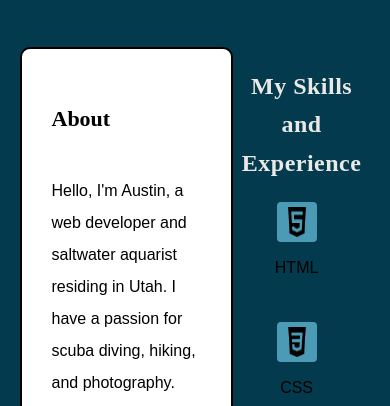
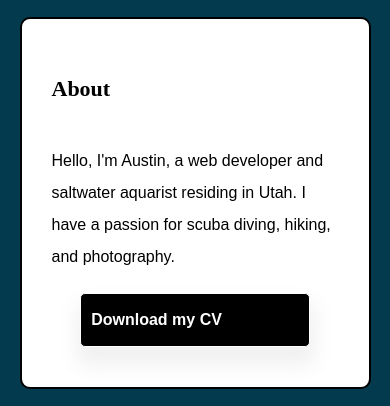
Before and after one commit to austinquintana/portfolio-website, a plain HTML site: page about.html in a window 390 px wide. Shown: the part 131-537 px from the top of the page. Drawn offline with Linux system fonts and the light colour scheme; a script that the page names is missing.

Commit message:
Update style.production.css

```diff
--- a/css/style.production.css
+++ b/css/style.production.css
@@ -271,20 +271,21 @@ td {
   text-align: center;
   max-width: 90%;
   margin: 0 auto;
-  margin-top: 50px;
-  display: -webkit-box;
-  display: -ms-flexbox;
+  margin-top: 20px;
   display: flex;
-  -webkit-box-pack: space-evenly;
-  -ms-flex-pack: space-evenly;
-  justify-content: space-evenly;
+  flex-wrap: wrap; /* Allow flex items to wrap to the next row on smaller screens */
+  justify-content: space-between; /* Create space between the columns */
+  align-items: flex-start; /* Align items at the top of each column */
+}
+
+/* Ensure that both columns have equal spacing between them */
+.main-about > * {
+  margin: 0 10px; /* Add margin between the columns */
 }
 
 .bio {
   color: #000000;
-  max-width: 100%;
-  padding: 20px;
-  height: auto;
+  max-width: 48%; /* Adjust the width of the Bio section */
   background-color: #ffffff;
   border: 2px solid #000000;
   border-radius: 10px;
@@ -310,6 +311,10 @@ td {
 
 .bio h1 {
   margin: 0px;
+}
+
+.skills {
+  max-width: 48%; /* Adjust the width of the Skills section */
 }
 
 .skill-flex {
@@ -568,6 +573,17 @@ td {
   }
 }
 
+/* Media query to reset the margin and width for smaller screens (e.g., mobile) */
+@media (max-width: 768px) {
+  .main-about {
+    flex-direction: column; /* Stack columns on top of each other on smaller screens */
+  }
+  .main-about > * {
+    margin: 0; /* Remove margin between columns on smaller screens */
+    max-width: 100%; /* Allow each column to take up the full width on smaller screens */
+  }
+}
+
 @media all and (min-width: 500px) and (max-width: 700px) {
   .grid {
     grid-template-columns: 1fr 1fr;
```
